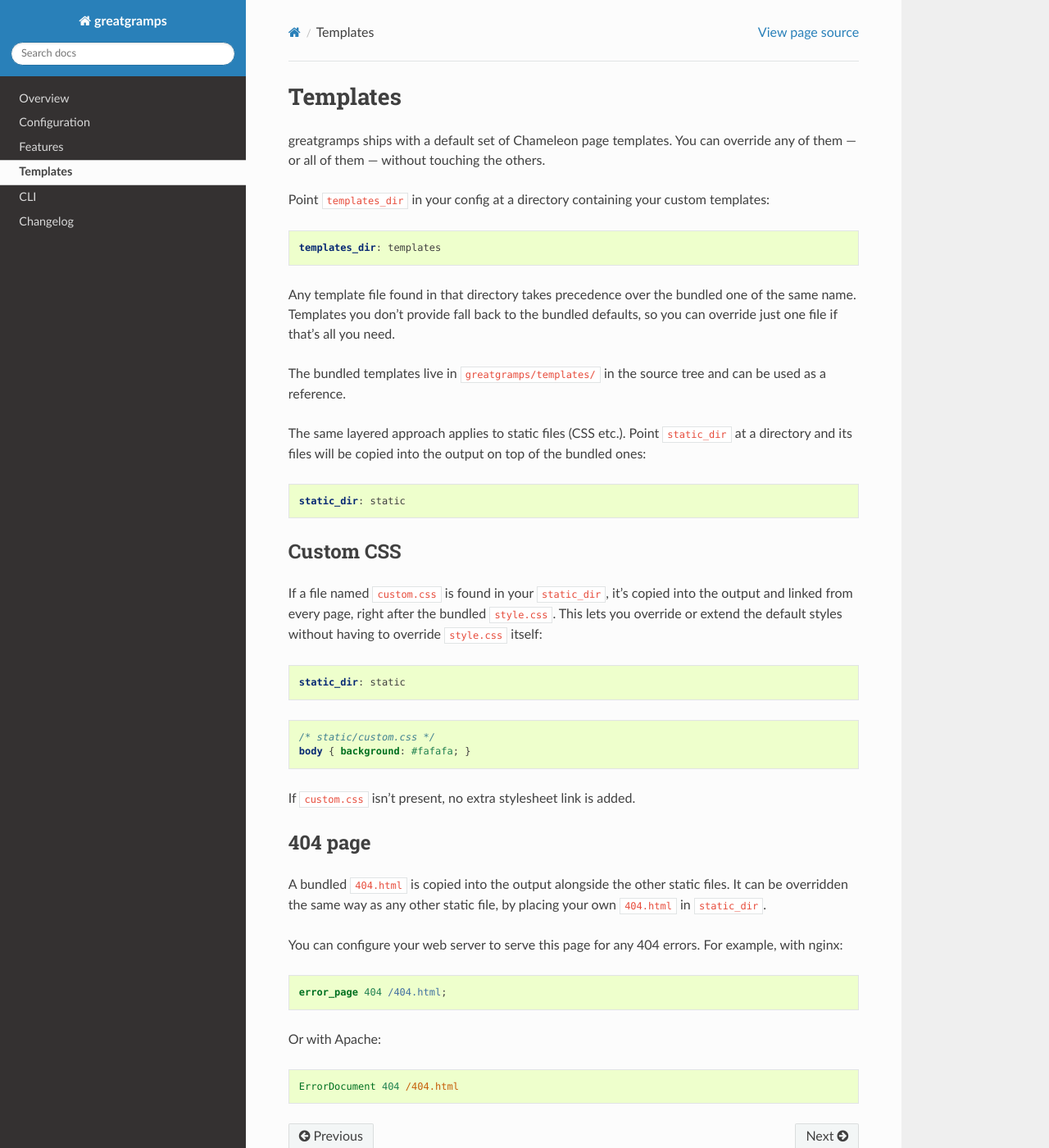
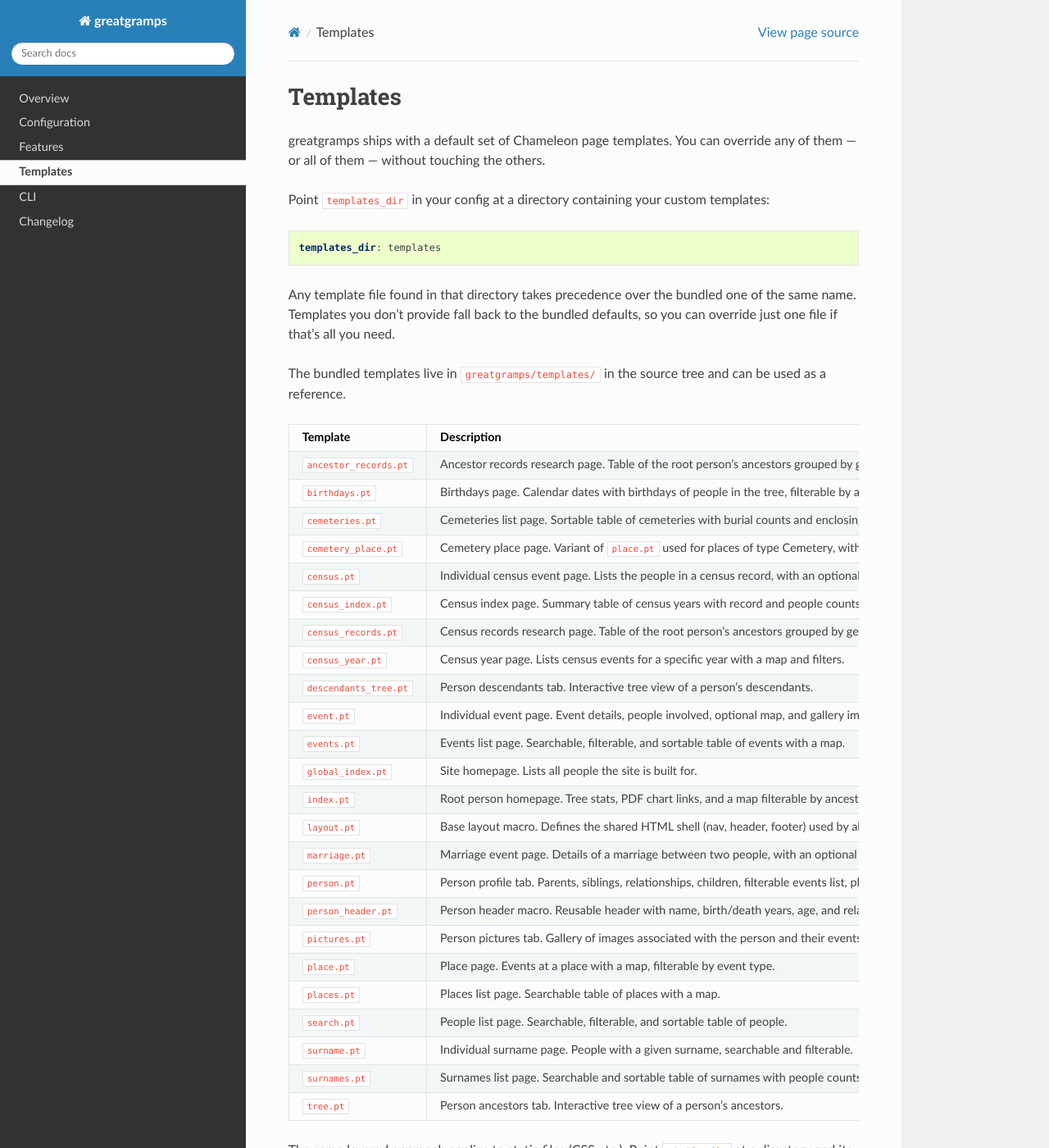
Before and after one commit to bennuttall/greatgramps, a Sphinx documentation site: the page built from docs/templates/index.rst, in a window 1280 px wide and 1400 px high. Shown: the whole window at 82% size. Built offline with Sphinx 7.4.7 and the Read the Docs theme 3.1.0, drawn with Linux system fonts in a browser that asks for light colours; pages that are not in the unit, such as notebooks, are missing from menus.

Commit message:
Update docs and restrict cemeteries to type Cemetery only
- Remove name-based cemetery detection; only places with type set to
  Cemetery in GRAMPS are now included
- Update cemeteries feature description to cover ancestors filter,
  search, and column sorting
- Add demo links to Person section and all four person tab subsections
- Add template reference table listing all 24 bundled templates

Co-Authored-By: Claude Sonnet 4.6 <noreply@anthropic.com>

```diff
--- a/docs/templates/index.rst
+++ b/docs/templates/index.rst
@@ -17,6 +17,70 @@ that's all you need.
 
 The bundled templates live in ``greatgramps/templates/`` in the source tree and can be used as a
 reference.
+
+.. list-table::
+   :header-rows: 1
+   :widths: 30 70
+
+   * - Template
+     - Description
+   * - ``ancestor_records.pt``
+     - Ancestor records research page. Table of the root person's ancestors grouped by generation,
+       with icons showing which key records are available for each person.
+   * - ``birthdays.pt``
+     - Birthdays page. Calendar dates with birthdays of people in the tree, filterable by
+       ancestors, descendants, and living people.
+   * - ``cemeteries.pt``
+     - Cemeteries list page. Sortable table of cemeteries with burial counts and enclosing place,
+       plus search, ancestors filter, and a map.
+   * - ``cemetery_place.pt``
+     - Cemetery place page. Variant of ``place.pt`` used for places of type Cemetery, with a
+       Burials heading and a Find A Grave column in the events table.
+   * - ``census.pt``
+     - Individual census event page. Lists the people in a census record, with an optional map.
+   * - ``census_index.pt``
+     - Census index page. Summary table of census years with record and people counts.
+   * - ``census_records.pt``
+     - Census records research page. Table of the root person's ancestors grouped by generation,
+       with icons showing the state of census records for each person.
+   * - ``census_year.pt``
+     - Census year page. Lists census events for a specific year with a map and filters.
+   * - ``descendants_tree.pt``
+     - Person descendants tab. Interactive tree view of a person's descendants.
+   * - ``event.pt``
+     - Individual event page. Event details, people involved, optional map, and gallery images.
+   * - ``events.pt``
+     - Events list page. Searchable, filterable, and sortable table of events with a map.
+   * - ``global_index.pt``
+     - Site homepage. Lists all people the site is built for.
+   * - ``index.pt``
+     - Root person homepage. Tree stats, PDF chart links, and a map filterable by ancestors,
+       descendants, and birth events.
+   * - ``layout.pt``
+     - Base layout macro. Defines the shared HTML shell (nav, header, footer) used by all page
+       templates via ``metal:use-macro``.
+   * - ``marriage.pt``
+     - Marriage event page. Details of a marriage between two people, with an optional map.
+   * - ``person.pt``
+     - Person profile tab. Parents, siblings, relationships, children, filterable events list,
+       places map, and ancestor/descendant summary.
+   * - ``person_header.pt``
+     - Person header macro. Reusable header with name, birth/death years, age, and relationship
+       to the root person. Used by all person tab templates.
+   * - ``pictures.pt``
+     - Person pictures tab. Gallery of images associated with the person and their events.
+   * - ``place.pt``
+     - Place page. Events at a place with a map, filterable by event type.
+   * - ``places.pt``
+     - Places list page. Searchable table of places with a map.
+   * - ``search.pt``
+     - People list page. Searchable, filterable, and sortable table of people.
+   * - ``surname.pt``
+     - Individual surname page. People with a given surname, searchable and filterable.
+   * - ``surnames.pt``
+     - Surnames list page. Searchable and sortable table of surnames with people counts.
+   * - ``tree.pt``
+     - Person ancestors tab. Interactive tree view of a person's ancestors.
 
 The same layered approach applies to static files (CSS etc.). Point ``static_dir`` at a directory
 and its files will be copied into the output on top of the bundled ones:
```
Also changed, not shown: docs/features/index.rst (+19 -5 lines), 1 other file.
